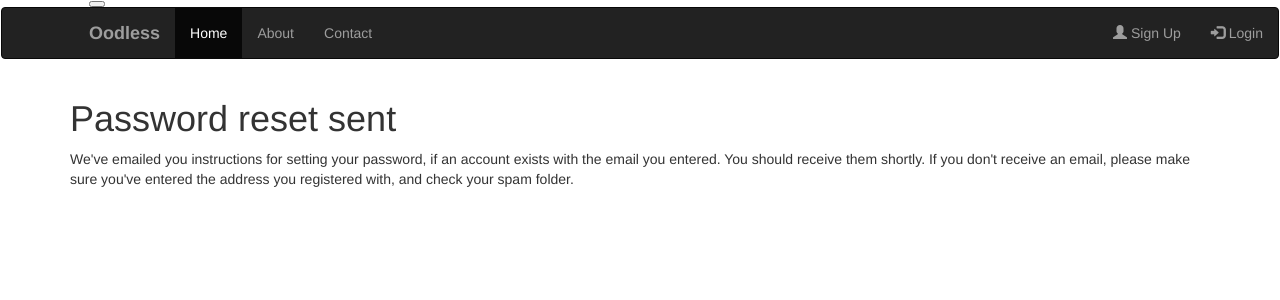
After one commit to oodlesShivam/Python-Traning, a Django app: template accounts/templates/accounts/reset_password_done.html in a window 1280 px wide. The commit adds this page. Shown: the top 300 px of the page. Run offline with Django 3.2, Linux system fonts and the light colour scheme; the template is opened without the code that fills it, so the values that code supplies are empty; parts of the project's set-up code (start-up, migrations or seed data) failed here and were passed over; some libraries are stand-ins or nearby versions.

Commit message:
Login button lock after 3 attempts , reset password via email , avoiding hardcode url links in progress

```diff
--- a/accounts/templates/accounts/hello.html
+++ b/accounts/templates/accounts/hello.html
@@ -22,9 +22,6 @@
         {{day}}
     </p>
     {% endfor %}
-
-    <a href="/accounts/view_profile"><button type="button" class="btn btn-primary btn-lg">Profile</button></a>
-
 </h3>
 {% endblock %}
 </body>
--- /dev/null
+++ b/accounts/templates/accounts/reset_password_done.html
@@ -0,0 +1,12 @@
+{% extends 'base.html' %}
+
+{% block body %}
+<div class="container">
+    <h1>Password reset sent</h1>
+    <p>
+        We've emailed you instructions for setting your password, if an account exists with the email you entered. You should receive them shortly.
+
+        If you don't receive an email, please make sure you've entered the address you registered with, and check your spam folder.
+    </p>
+</div>
+{% endblock %}
--- a/accounts/templates/base.html
+++ b/accounts/templates/base.html
@@ -16,32 +16,49 @@
             aria-controls="navbarSupportedContent" aria-expanded="false" aria-label="Toggle navigation">
         <span class="navbar-toggler-icon"></span>
     </button>
+    {% if user.is_authenticated %}
     <nav class="navbar navbar-inverse">
         <div class="container-fluid">
             <div class="navbar-header">
                 <a class="navbar-brand" href="#"><strong>Oodless</strong></a>
             </div>
             <ul class="nav navbar-nav">
-                <li class="active"><a href="#">Home</a></li>
-                <li class="dropdown"><a class="dropdown-toggle" data-toggle="dropdown" href="#">DropDown<span
+                <li class="active"><a href="/accounts/">Home</a></li>
+                <li><a href="#">About</a></li>
+                <li><a href="#">Contact</a></li>
+            </ul>
+            <ul class="nav navbar-nav navbar-right">
+                <li><a href="/accounts/view_profile"><span class="glyphicon glyphicon-user"></span> User Profile</a></li>
+                <li class="dropdown"><a class="dropdown-toggle" data-toggle="dropdown" href="#">Edit Profile<span
                         class="caret"></span></a>
                     <ul class="dropdown-menu">
-                        <li><a href="#">Page 1-1</a></li>
-                        <li><a href="#">Page 1-2</a></li>
-                        <li><a href="#">Page 1-3</a></li>
+                        <li><a href="/accounts/view_profile/edit_profile">Edit Profile</a></li>
+                        <li><a href="/accounts/change-password">Change Password</a></li>
                     </ul>
                 </li>
+                <li><a href="/accounts/logout"><span class="glyphicon glyphicon-log-out"></span> Logout</a></li>
+            </ul>
+        </div>
+    </nav>
+    {%else%}
+    <nav class="navbar navbar-inverse">
+        <div class="container-fluid">
+            <div class="navbar-header">
+                <a class="navbar-brand" href="#"><strong>Oodless</strong></a>
+            </div>
+            <ul class="nav navbar-nav">
+                <li class="active"><a href="/accounts/">Home</a></li>
                 <li><a href="#">About</a></li>
                 <li><a href="#">Contact</a></li>
             </ul>
             <ul class="nav navbar-nav navbar-right">
                 <li><a href="/accounts/register"><span class="glyphicon glyphicon-user"></span> Sign Up</a></li>
                 <li><a href="/accounts/login"><span class="glyphicon glyphicon-log-in"></span> Login</a></li>
-                <li><a href="/accounts/logout"><span class="glyphicon glyphicon-log-out"></span> Logout</a></li>
             </ul>
         </div>
     </nav>
     </div>
+    {% endif %}
     {% block body %}
     <h1>Base</h1>
     {% endblock %}
--- a/accounts/urls.py
+++ b/accounts/urls.py
@@ -1,11 +1,15 @@
 from django.conf.urls import patterns, url
-from django.contrib.auth.views import login, logout
+from django.contrib.auth.views import login, logout , password_reset , password_reset_done, password_reset_confirm, password_reset_complete
 
 urlpatterns = patterns('accounts.views',
                        url(r'^$', 'hello', name='hello'),
-                       url(r'^login/$', login, {'template_name': 'accounts/login.html'}),
-                       url(r'^logout/$', logout, {'template_name': 'accounts/logout.html'}),
+                       url(r'^login/$', login, {'template_name': 'accounts/login.html'} , name='login'),
+                       url(r'^logout/$', logout, {'template_name': 'accounts/logout.html'} , name='logout'),
                        url(r'^register/$', 'register', name='register'),
                        url(r'^view_profile/$', 'view_profile', name ='view_profile'),
                        url(r'^view_profile/edit_profile/$', 'edit_profile', name ='edit_profile'),
-                       url(r'^change-password$', 'change_password', name ='chnage_password'),)
+                       url(r'^change-password/$', 'change_password', name ='chnage_password'),
+                       url(r'^password-reset/$', password_reset, name ='password_reset'),
+                       url(r'^password-reset/done/$', password_reset_done,{'template_name': 'accounts/reset_password.html', 'post_reset_redirect': 'accounts:password_reset_done', 'email_template_name': 'accounts/reset_password_email.html'}, name='password_reset_done'),
+                       url(r'^password-reset/confirm/(?P<uidb64>[0-9A-Za-z]+)-(?P<token>.+)/$',{'template_name': 'accounts/reset_password_done.html'}, password_reset_confirm, name='password_reset_confirm'),
+                       url(r'^password-reset/complete/$', password_reset_complete, {'template_name': 'accounts/reset_password_complete.html'} ,name='password_reset_complete'),)
--- a/shivamProject/urls.py
+++ b/shivamProject/urls.py
@@ -6,5 +6,5 @@ urlpatterns = [
     url(r'^$', views.login_redirect, name='login_redirect'),
     url(r'^admin/', include(admin.site.urls)),
     url(r'^myapp/', include('myapp.urls')),
-    url(r'^accounts/', include('accounts.urls'))
+    url(r'^accounts/', include('accounts.urls',namespace='accounts'))
 ]
```
Also changed, not shown: accounts/templates/accounts/login.html (+18 -21 lines), accounts/templates/accounts/reset_password_complete.html (added, +8 -0 lines), accounts/templates/accounts/reset_password_confirm.html (added, +15 -0 lines), accounts/templates/accounts/reset_password_email.html (added, +14 -0 lines), accounts/views.py (+8 -5 lines).
